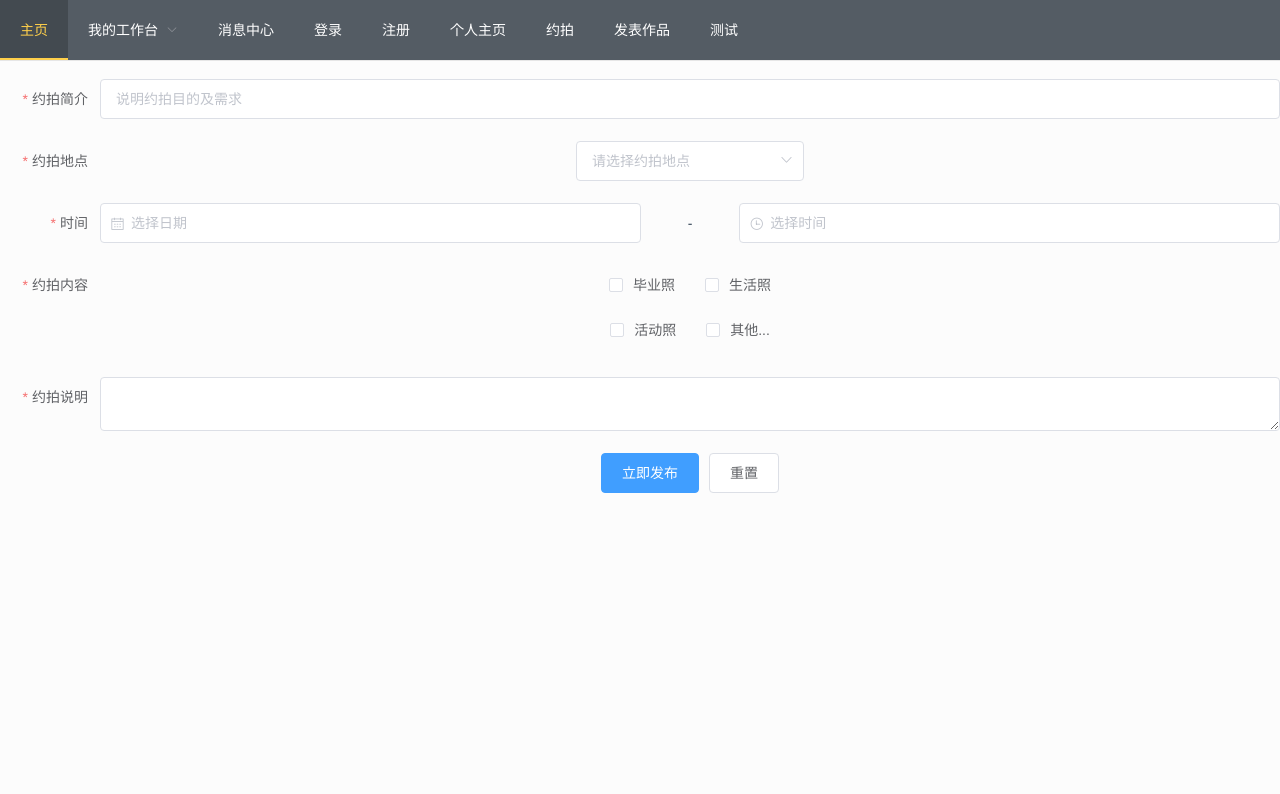
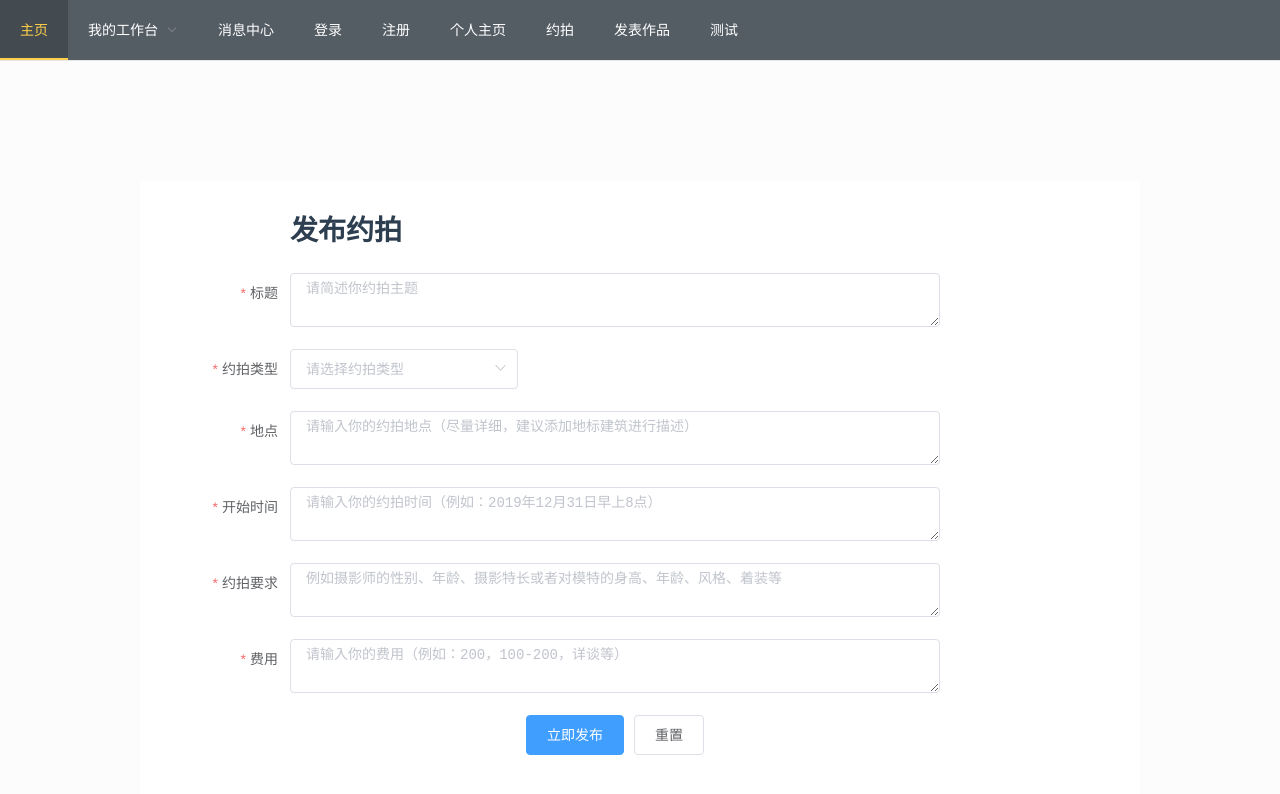
Before and after one commit to AlanLee97/vue_panda_appointment, a Vue app: page /appointissue in a window 1280 px wide. Shown: the top 794 px of the page. Built offline with nearby package versions, Linux system fonts and the light colour scheme.

Commit message:
#2019/12/11 23:16更新： 1、重写发布约拍页面

```diff
--- a/src/pages/test/Test.vue
+++ b/src/pages/test/Test.vue
@@ -5,7 +5,7 @@
             <br>
             <br>
         </center>
-            <el-button type="primary" @click="sendGet('/works/get/all')">发送get请求</el-button>
+            <el-button type="primary" @click="sendGet('/works/get/all-user')">发送get请求</el-button>
 
             <div class="">
                 <el-row>
--- a/src/pages/user/AppointIssue.vue
+++ b/src/pages/user/AppointIssue.vue
@@ -1,95 +1,90 @@
 <template>
-  <div id="AppointIssue">
+    <div class="main_content">
+        <div class="page">
+            <el-row>
+                <el-col :span="0"><div class="grid-content bg-purple"><pre> </pre></div></el-col>
+                <el-col :span="20"><el-form :model="apt" :rules="rules" ref="apt" label-width="100px" class="demo-apt">
 
-    <br>
+                    <el-form-item align="left"><h1>发布约拍</h1></el-form-item>
 
-    <el-form :model="ruleForm" :rules="rules" ref="ruleForm" label-width="100px" class="demo-ruleForm">
-      <el-form-item label="约拍简介" prop="name">
-        <el-input v-model="ruleForm.name" placeholder="说明约拍目的及需求"></el-input>
+                    <el-form-item label="标题" prop="title">
+                        <el-input v-model="apt.title" placeholder="请简述你约拍主题" type="textarea"></el-input>
                     </el-form-item>
 
-      <el-form-item label="约拍地点" prop="region">
-        <el-select v-model="ruleForm.region" placeholder="请选择约拍地点">
-          <el-option label="广州" value="guangzhou"></el-option>
-          <el-option label="东莞" value="dongguan"></el-option>
+                    <el-form-item label="约拍类型" prop="type" align="left">
+                        <el-select v-model="apt.type" placeholder="请选择约拍类型">
+                            <el-option label="毕业照" value="graduatePhotograph"></el-option>
+                            <el-option label="婚纱照" value="lifePhotograph"></el-option>
+                            <el-option label="普通拍照" value="activePhotograph"></el-option>
+                            <el-option label="电商模特" value="othersPhotograph"></el-option>
                         </el-select>
                     </el-form-item>
 
-      <el-form-item label="时间" required>
-        <el-col :span="11">
-          <el-form-item prop="date1">
-            <el-date-picker type="date" placeholder="选择日期" v-model="ruleForm.date1" style="width: 100%;"></el-date-picker>
-          </el-form-item>
-        </el-col>
-        <el-col class="line" :span="2">-</el-col>
-        <el-col :span="11">
-          <el-form-item prop="date2">
-            <el-time-picker placeholder="选择时间" v-model="ruleForm.date2" style="width: 100%;"></el-time-picker>
-          </el-form-item>
-        </el-col>
+                    <el-form-item label="地点" prop="site">
+                        <el-input v-model="apt.site" placeholder="请输入你的约拍地点（尽量详细，建议添加地标建筑进行描述）" type="textarea"></el-input>
                     </el-form-item>
 
-      <el-form-item label="约拍内容" prop="type">
-        <el-checkbox-group v-model="ruleForm.type">
-          <ul>
-            <li><el-checkbox label="毕业照" name="type"></el-checkbox>
-              <el-checkbox label="生活照" name="type"></el-checkbox>
-            </li>
-            <li><el-checkbox label="活动照" name="type"></el-checkbox>
-              <el-checkbox label="其他..." name="type"></el-checkbox>
-            </li>
-          </ul>
-        </el-checkbox-group>
+                    <el-form-item label="开始时间" prop="startDatetime">
+                        <el-input v-model="apt.startDatetime" placeholder="请输入你的约拍时间（例如：2019年12月31日早上8点）" type="textarea"></el-input>
                     </el-form-item>
 
-      <el-form-item label="约拍说明" prop="desc">
-        <el-input type="textarea" v-model="ruleForm.desc"></el-input>
+                    <el-form-item label="约拍要求" prop="ask">
+                        <el-input type="textarea" v-model="apt.ask" placeholder="例如摄影师的性别、年龄、摄影特长或者对模特的身高、年龄、风格、着装等"></el-input>
                     </el-form-item>
+
+                    <el-form-item label="费用" prop="fee">
+                        <el-input v-model="apt.fee" placeholder="请输入你的费用（例如：200，100-200，详谈等）" type="textarea"></el-input>
+                    </el-form-item>
+
+
+
+
                     <el-form-item>
-        <el-button type="primary" @click="submitForm('ruleForm')">立即发布</el-button>
-        <el-button @click="resetForm('ruleForm')">重置</el-button>
+                        <el-button type="primary" @click="submitForm('apt')">立即发布</el-button>
+                        <el-button @click="resetForm('apt')">重置</el-button>
                     </el-form-item>
                 </el-form>
+                </el-col>
+                <el-col :span="4"><div class="grid-content bg-purple"><pre> </pre></div></el-col>
+            </el-row>
+        </div>
+
     </div>
 </template>
+
 
 <script>
   export default {
     data() {
       return {
-        ruleForm: {
-          name: '',
-          region: '',
-          date1: '',
-          date2: '',
-          delivery: false,
-          type: [],
-          resource: '',
-          desc: ''
+        apt: {
+          title: '',
+          type: '',
+          site: '',
+          startDatetime: '',
+          ask: '',
+          fee: '',
+          image: ''
         },
         rules: {
-          name: [
-            { required: true, message: '请输入活动名称', trigger: 'blur' },
-            { min: 3, max: 5, message: '长度在 3 到 5 个字符', trigger: 'blur' }
-          ],
-          region: [
-            { required: true, message: '请选择活动区域', trigger: 'change' }
-          ],
-          date1: [
-            { type: 'date', required: true, message: '请选择日期', trigger: 'change' }
-          ],
-          date2: [
-            { type: 'date', required: true, message: '请选择时间', trigger: 'change' }
+          title: [
+            { type: 'string', required: true, message: '请输入标题', trigger: 'change' }
           ],
           type: [
-            { type: 'array', required: true, message: '请至少选择一个活动性质', trigger: 'change' }
+            { type: 'string', required: true, message: '请选择类型', trigger: 'change' }
           ],
-          resource: [
-            { required: true, message: '请选择活动资源', trigger: 'change' }
+          site: [
+            { type: 'string', required: true, message: '请输入地点', trigger: 'change' }
           ],
-          desc: [
-            { required: true, message: '请填写活动形式', trigger: 'blur' }
-          ]
+          startDatetime: [
+            { type: 'string', required: true, message: '请输入时间', trigger: 'change' }
+          ],
+          ask: [
+            { type: 'string', required: true, message: '请输入要求', trigger: 'change' }
+          ],
+          fee: [
+            { type: 'string', required: true, message: '请输入费用', trigger: 'change' }
+          ],
         }
       };
     },
@@ -97,7 +92,8 @@
       submitForm(formName) {
         this.$refs[formName].validate((valid) => {
           if (valid) {
-            alert('submit!');
+            alert('发布成功!');
+            console.log(this.apt);
           } else {
             console.log('error submit!!');
             return false;
@@ -106,11 +102,61 @@
       },
       resetForm(formName) {
         this.$refs[formName].resetFields();
-      }
+      },
     }
   }
 </script>
 
-<style scoped>
-
+<style>
+    .main_content{
+        width: 1140px;
+        margin: 0 auto;
+        margin-top: 0px;
+        margin-right: auto;
+        margin-bottom: 0px;
+        margin-left: auto;
+        padding: 120px 0 30px;
+        padding-top: 120px;
+        padding-right: 0px;
+        padding-bottom: 30px;
+        padding-left: 0px;
+}
+    .page{
+        width: 900px;
+        background: #ffffff;
+        background-color: rgb(255, 255, 255);
+        background-position-x: 0%;
+        background-position-y: 0%;
+        background-repeat: repeat;
+        background-attachment: scroll;
+        background-image: none;
+        background-size: auto;
+        background-origin: padding-box;
+        background-clip: border-box;
+        margin: 0 auto;
+        margin-top: 0px;
+        margin-right: auto;
+        margin-bottom: 0px;
+        margin-left: auto;
+        padding: 30px 50px;
+        padding-top: 30px;
+        padding-right: 50px;
+        padding-bottom: 30px;
+        padding-left: 50px;
+    }
+    .page_navigation{
+        height: 33px;
+        font-size: 20px;
+        font-weight: 400;
+        color: rgba(51,51,51,1);
+        line-height: 33px;
+    }
+    .page_title{
+        height: 22px;
+        font-size: 16px;
+        font-weight: 400;
+        color: rgba(51,51,51,1);
+        line-height: 22px;
+        align-items: center;
+    }
 </style>
--- a/src/pages/user/Message.vue
+++ b/src/pages/user/Message.vue
@@ -1,6 +1,6 @@
 <template>
   <div>
-    <el-tabs v-model="activeName" type="card" @tab-click="handleClick" >
+    <el-tabs v-model="activeName" type="card" @tab-click="handleClick" align="center">
       <el-tab-pane label="通知" name="first">你还没有收到任何消息</el-tab-pane>
       <el-tab-pane label="私聊" name="second">私聊</el-tab-pane>
     </el-tabs>
--- a/src/pages/works/AddWorks.vue
+++ b/src/pages/works/AddWorks.vue
@@ -107,12 +107,12 @@
         data() {
             return {
             	//上传图片的地址
-	            url: this.createUrl('/test/upload/return-id'),
+	            url: this.createUrl('/upload/image/return-id'),
 	            // url:'https://jsonplaceholder.typicode.com/posts/',
 
 	            //要发送的数据
 	            sendData: {
-		            uid: '',
+		            uid: 1,
 		            content: '',
 		            imgIds: ''
 	            },
@@ -177,7 +177,7 @@
 	        //发送请求
 	        startRequest:function(){
 		        let userinfo = this.getUserInfo();
-		        this.sendData.uid = userinfo.id;
+		        // this.sendData.uid = userinfo.id;
 
 		        request({
 			        method:'post',
```
Also changed, not shown: src/pages/user/Login.vue (+1 -9 lines). Lines whose indentation alone changed are shown as unchanged.
